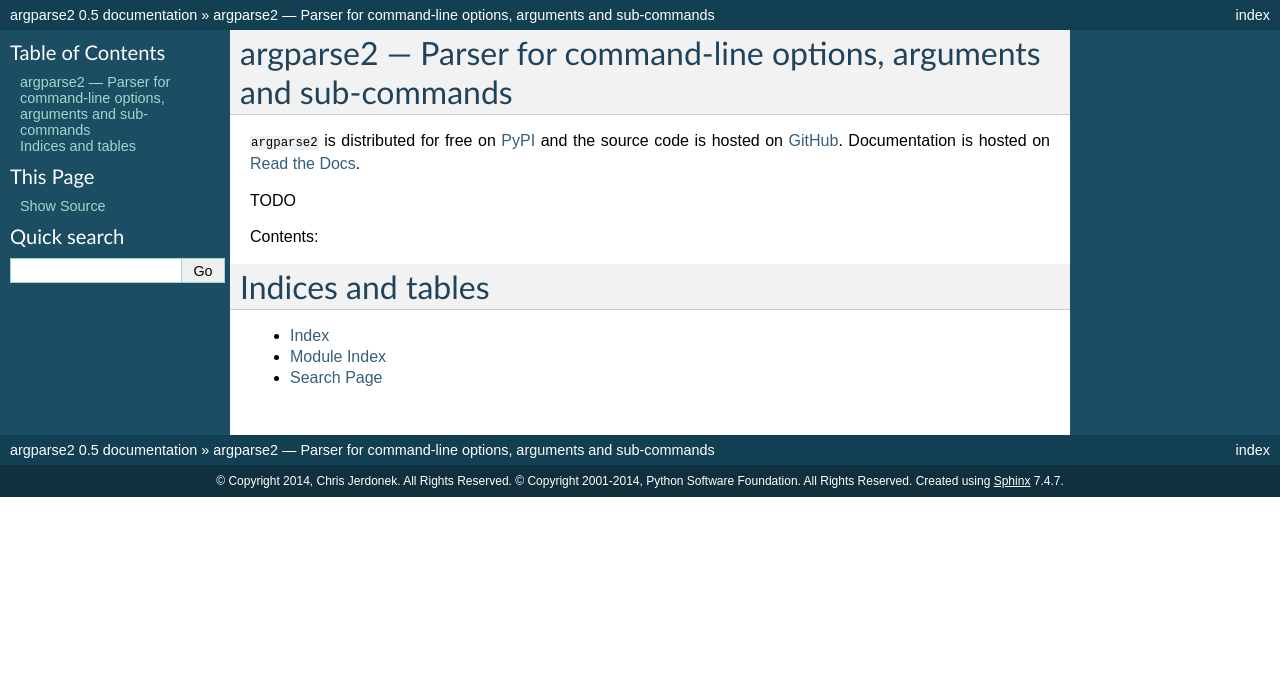
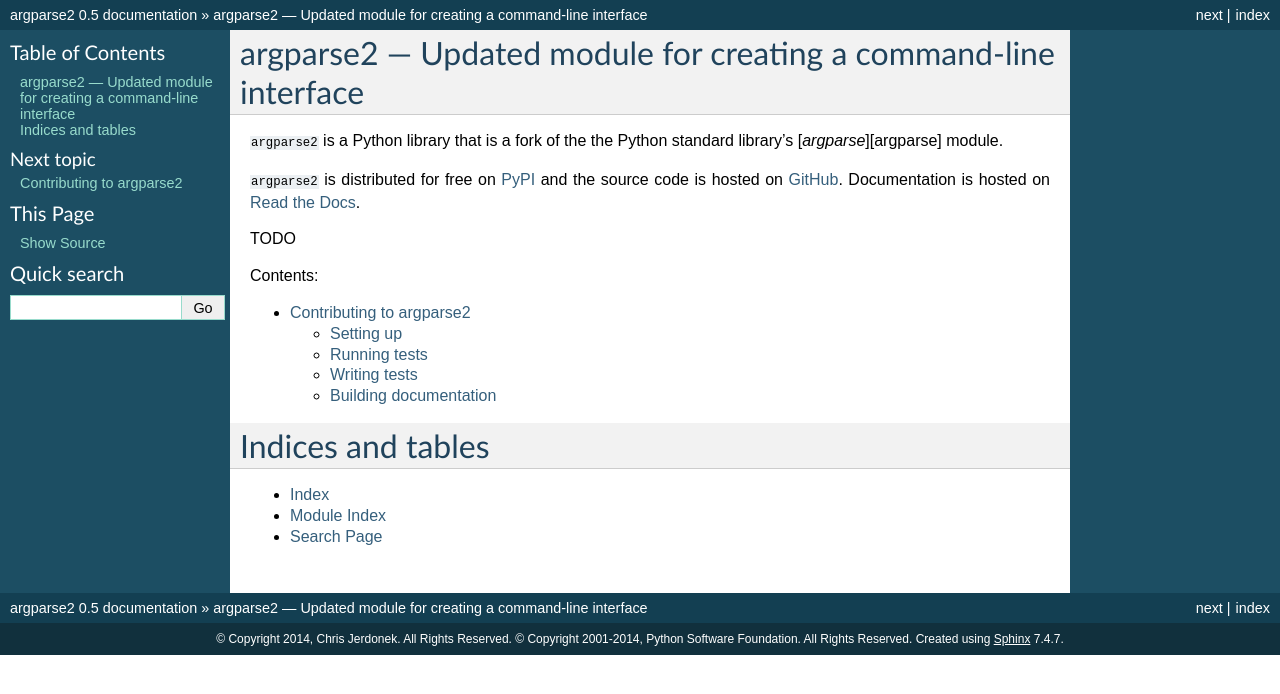
Before and after one commit to cjerdonek/python-argparse, a Sphinx documentation site: the page built from docs/index.rst, in a window 1280 px wide. Shown: the top 694 px of the page. Built offline with Sphinx 7.4.7, drawn with Linux system fonts in a browser that asks for light colours; some of the changed lines change nothing that is shown.

Commit message:
Stub out contributing docs.

```diff
--- /dev/null
+++ b/docs/developing.rst
@@ -0,0 +1,51 @@
+Contributing to argparse2
+=========================
+
+This page contains information for those contributing to ``argparse2``.
+
+
+Setting up
+----------
+
+To develop locally, clone the repo.
+
+Then run the following from the repo root in a new virtualenv_::
+
+    $ pip install -e .[dev,test]
+
+
+Running tests
+-------------
+
+To run tests::
+
+    $ ./tests.sh
+
+The test runner allows tests to be run with either ``argparse`` or
+``argparse2`` as the argparse module.  This makes it easy to see what
+test cases the two differ on.
+
+
+Writing tests
+-------------
+
+The repository contains two types of tests: the original unit tests
+carried over from CPython's argparse and new argparse2-specific tests.
+
+The original ``argparse`` tests are in a single file copied from
+the CPython repository and then slightly modified.  New tests should not
+be added to this file.  This simplifies keeping the upstream tests in
+synch with this project.
+
+
+Building documentation
+----------------------
+
+To build and view documentation locally::
+
+    $ cd docs
+    $ make html
+    $ open _build/html/index.html
+
+
+.. _virtualenv: https://packaging.python.org/en/latest/installing.html#virtual-environments
--- a/docs/index.rst
+++ b/docs/index.rst
@@ -3,8 +3,11 @@
    You can adapt this file completely to your liking, but it should at least
    contain the root `toctree` directive.
 
-argparse2 — Parser for command-line options, arguments and sub-commands
-=======================================================================
+argparse2 — Updated module for creating a command-line interface
+================================================================
+
+``argparse2`` is a Python library that is a fork of the the Python
+standard library's [`argparse`][argparse] module.
 
 ``argparse2`` is distributed for free on PyPI_ and the source code
 is hosted on GitHub_.  Documentation is hosted on `Read the Docs`_.
@@ -16,6 +19,7 @@
 .. toctree::
    :maxdepth: 2
 
+   developing
 
 
 Indices and tables
```
